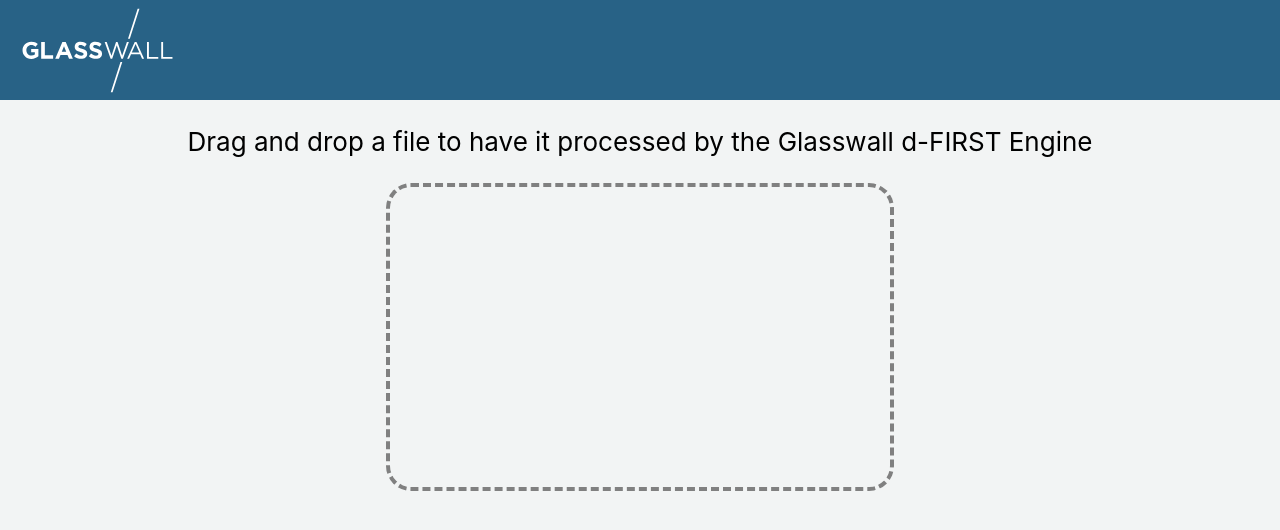
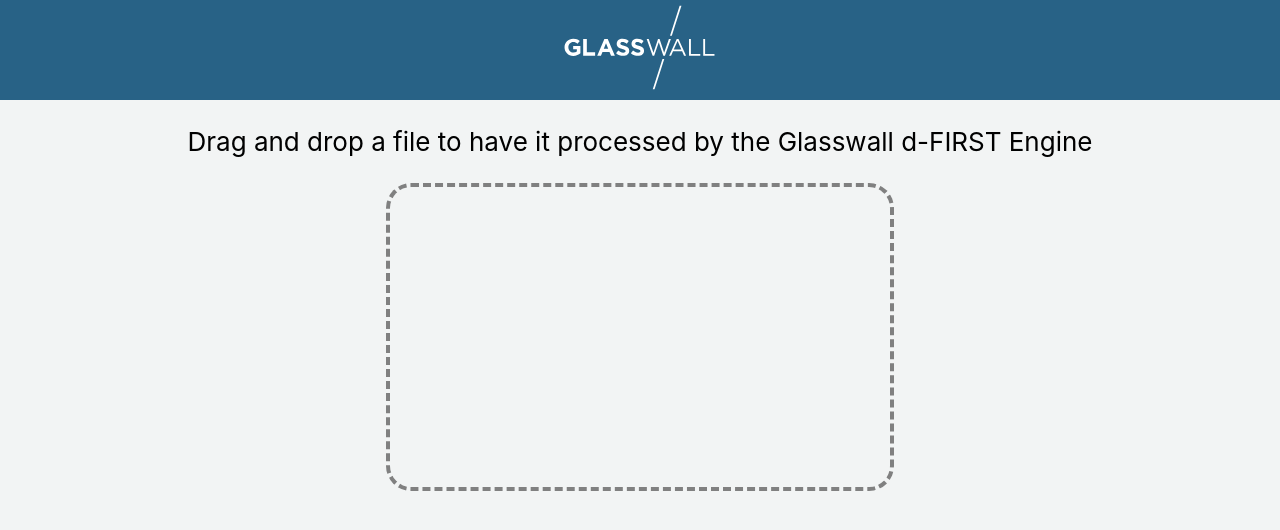
Before and after one commit to mikebenton-gw/mvp-glasswall-file-drop, a React (Create React App) app: page / in a window 1280 px wide. Shown: the top 530 px of the page. Built offline with nearby package versions, Linux system fonts and the light colour scheme.

Commit message:
Move logo to the centre

```diff
--- a/src/App.css
+++ b/src/App.css
@@ -11,7 +11,7 @@
   min-height: 100px;
   display: flex;
   flex-direction: column;
-  align-items: left;
+  align-items: center;
   justify-content: center;
   font-size: calc(10px + 2vmin);
   color: white;
@@ -60,9 +60,3 @@
 .isClean{
   color: green;
 }
-
-.logo{
-  position: absolute;
-  top: 5px;
-  left: 20px;
-}
```
